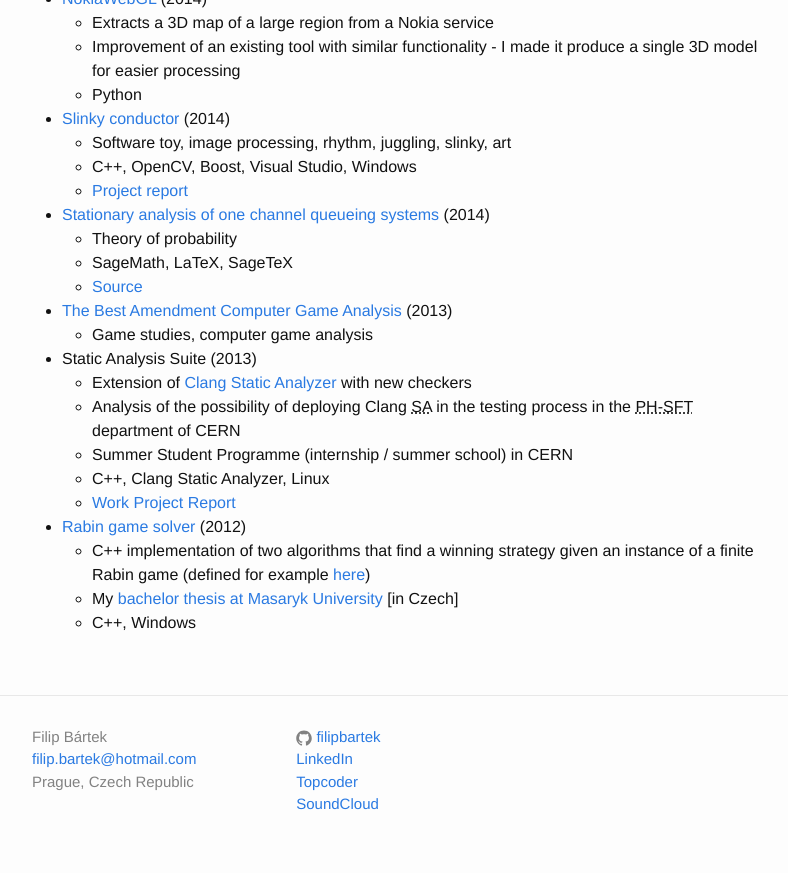
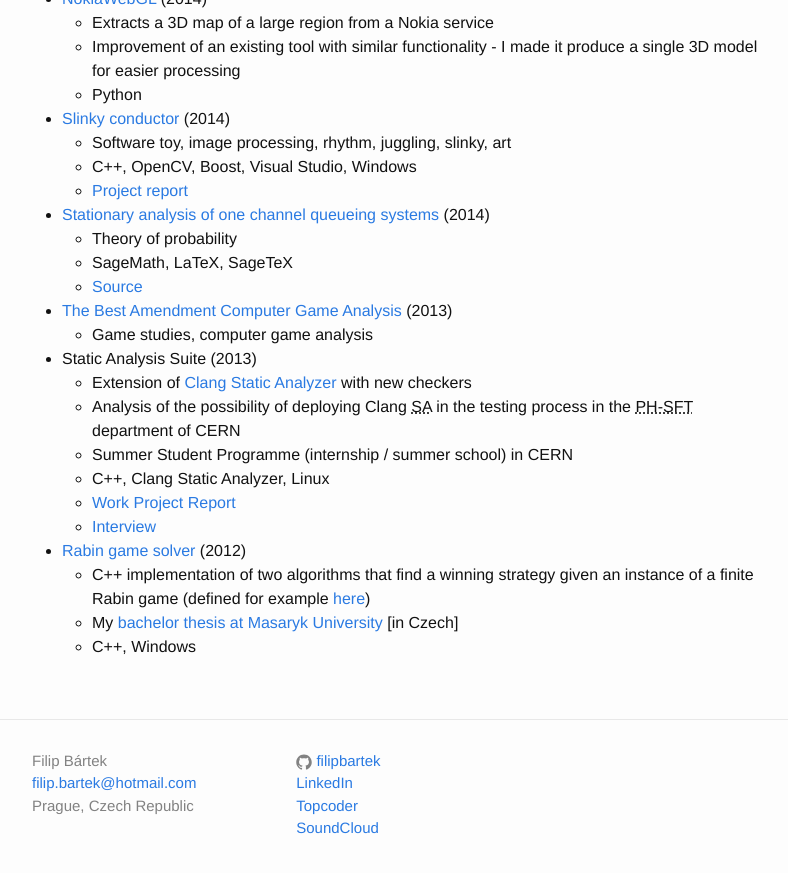
Before and after one commit to filipbartek/filipbartek.github.io, a Jekyll site: the page built from 0-portfolio.md, in a window 1280 px wide and 900 px high, scrolled down 1469 px. Shown: the top 873 px of the window, without its empty margins (238-1026 px from the left). Built offline with Jekyll 4.4.1, drawn with Linux system fonts in a browser that asks for light colours.

Commit message:
Add a link to an interview about CERN assignment

```diff
--- a/0-portfolio.md
+++ b/0-portfolio.md
@@ -87,6 +87,7 @@
   * Summer Student Programme (internship / summer school) in CERN
   * C++, Clang Static Analyzer, Linux
   * [Work Project Report](https://cds.cern.ch/record/1597539)
+  * [Interview](https://ep-news.web.cern.ch/FilipB%C3%A1rtek)
 
 * [Rabin game solver](https://github.com/filipbartek/rabin) (2012)
   * C++ implementation of two algorithms that find a winning strategy given an instance of a finite Rabin game (defined for example [here](http://www.cs.le.ac.uk/people/np183/publications/2006/PP06.html))
```
